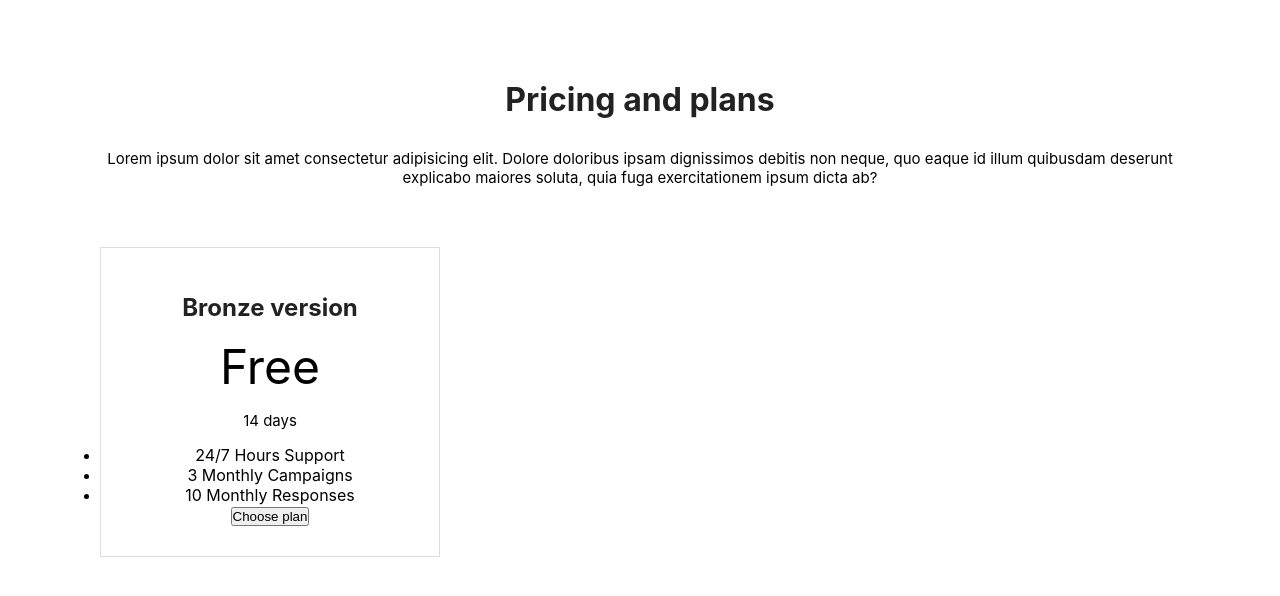
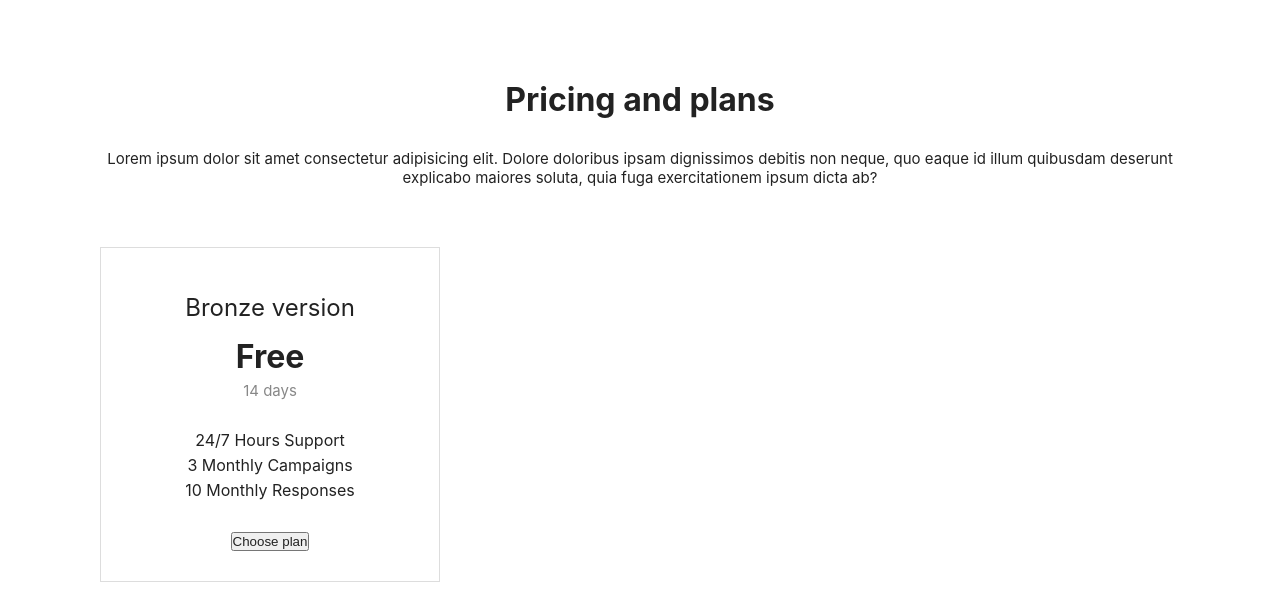
Before and after one commit to nerdi-caveman/pricing-plans, a React (Create React App) app: page / in a window 1280 px wide. Shown: the top 596 px of the page. Built offline with nearby package versions, Linux system fonts and the light colour scheme.

Commit message:
update ui

```diff
--- a/src/App.css
+++ b/src/App.css
@@ -1,11 +1,11 @@
 * {
   margin: 0;
+  color: #222;
   padding: 0;
 }
 
 h1,
 h2 {
-  color: #222;
 }
 p{
 
@@ -51,16 +51,29 @@ html {
 
 .grid .card h2 {
   margin: 15px 0;
+  font-weight: 400;
 }
 
 .grid .card p {
-  margin: 15px 0;
-  font-size: 3em;
+  margin: 5px 0;
+  font-size: 2em;
+  font-weight: bold;
 }
 
 .grid .card .sub-label {
-  margin: 15px 0;
+  margin: 5px 0;
   font-size: 15px;
+  font-weight: 400;
+  color: #888;
+}
+
+.grid .card ul {
+  margin: 30px 0;
+}
+
+.grid .card li {
+  margin: 5px 0;
+  display: block;
 }
 
 .App-link {
```
